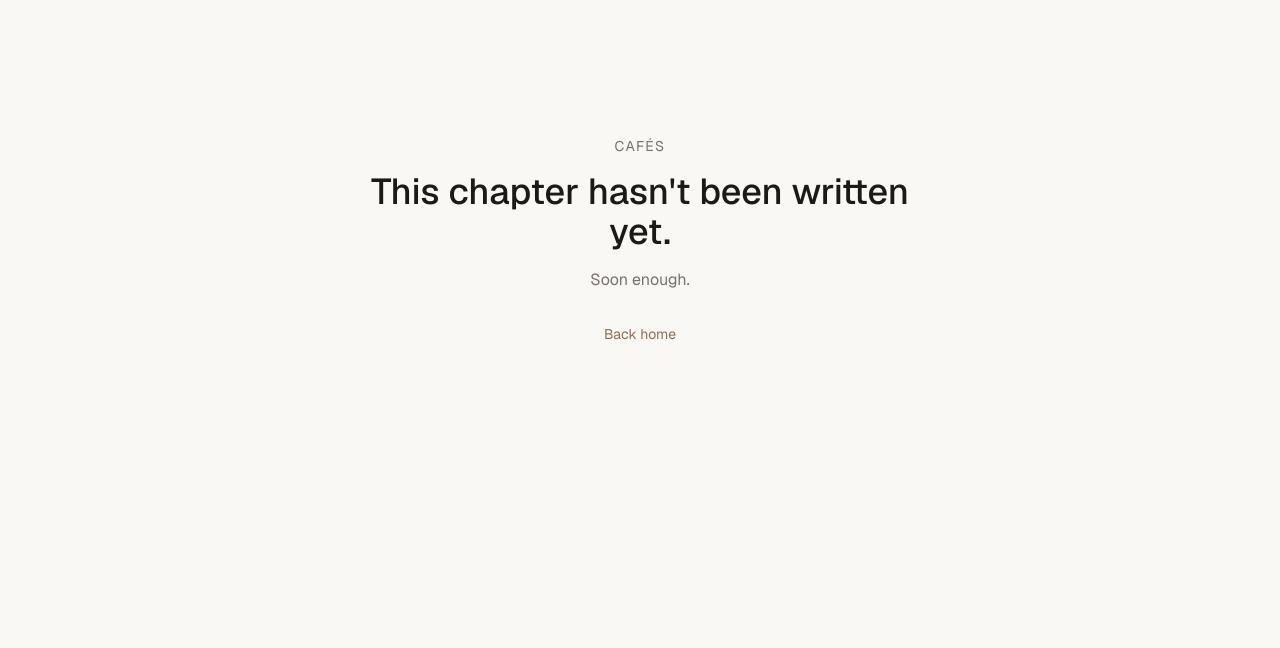
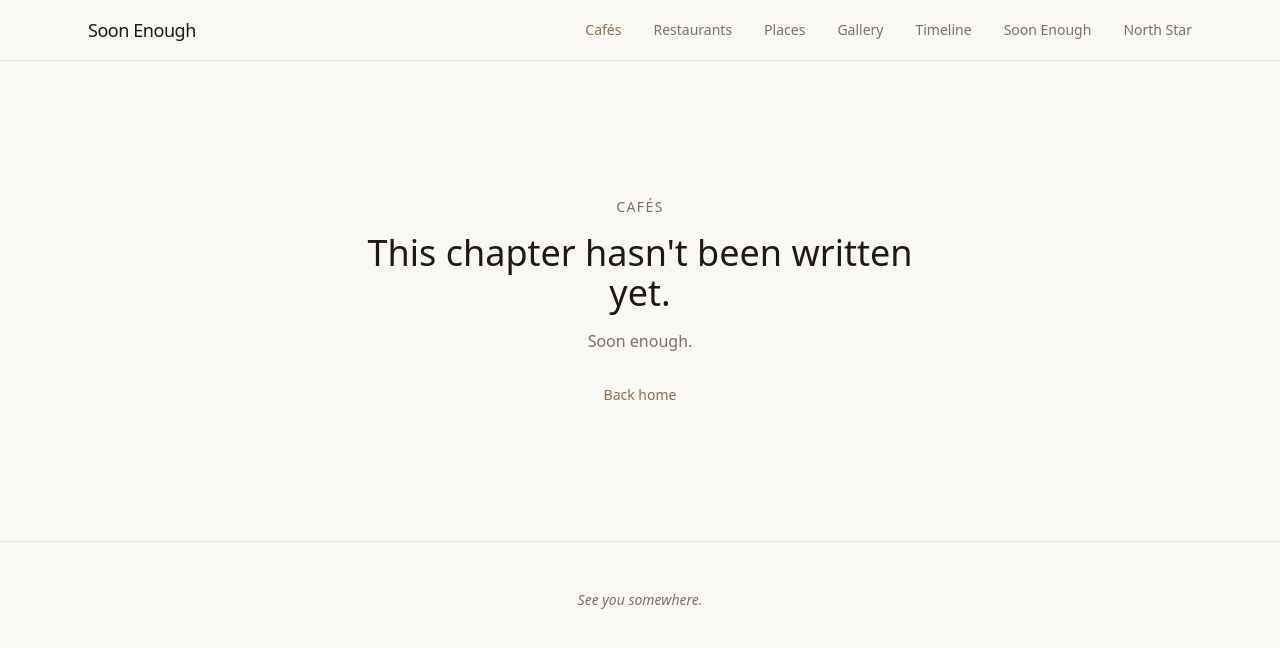
Before and after one commit to AshiqAhamed17/soon-enough, a Next.js app: page /cafes in a window 1280 px wide. Shown: the top 648 px of the page. Built offline with nearby package versions, Linux system fonts and the light colour scheme.

Commit message:
feat: wire navigation and footer into root layout

```diff
--- a/app/layout.tsx
+++ b/app/layout.tsx
@@ -1,29 +1,30 @@
 import type { Metadata } from "next";
 import { Geist, Geist_Mono } from "next/font/google";
+import { Nav } from "@/components/nav";
+import { Footer } from "@/components/footer";
 import "./globals.css";
 
-const geistSans = Geist({
-  variable: "--font-geist-sans",
-  subsets: ["latin"],
-});
-
-const geistMono = Geist_Mono({
-  variable: "--font-geist-mono",
-  subsets: ["latin"],
-});
+const geistSans = Geist({ variable: "--font-geist-sans", subsets: ["latin"] });
+const geistMono = Geist_Mono({ variable: "--font-geist-mono", subsets: ["latin"] });
 
 export const metadata: Metadata = {
-  title: "Create Next App",
-  description: "Generated by create next app",
+  title: "Soon Enough",
+  description:
+    "Collecting places. Chasing memories. Becoming who I'm meant to be.",
 };
 
-export default function RootLayout({ children }: LayoutProps<"/">) {
+export default function RootLayout({
+  children,
+}: Readonly<{ children: React.ReactNode }>) {
   return (
-    <html
-      lang="en"
-      className={`${geistSans.variable} ${geistMono.variable} h-full antialiased`}
-    >
-      <body className="min-h-full flex flex-col">{children}</body>
+    <html lang="en">
+      <body
+        className={`${geistSans.variable} ${geistMono.variable} bg-bg text-text antialiased`}
+      >
+        <Nav />
+        <main>{children}</main>
+        <Footer />
+      </body>
     </html>
   );
 }
```
